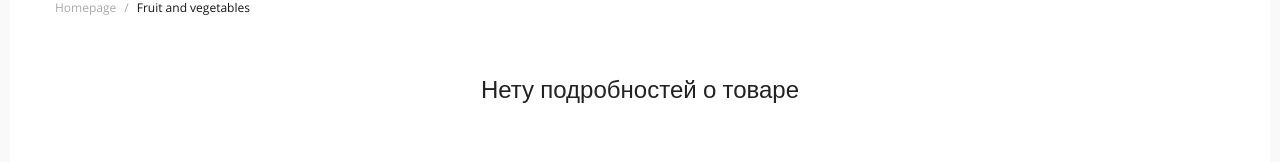
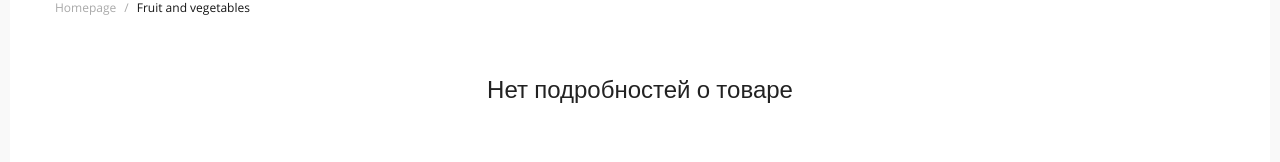
Before and after one commit to Floreniano/DigitalWand, a React (Create React App) app: page /card in a window 1280 px wide. Shown: the part 252-414 px from the top of the page. Built offline with nearby package versions, Linux system fonts and the light colour scheme.

Commit message:
editNotFound

```diff
--- a/src/pages/card/components/Card.js
+++ b/src/pages/card/components/Card.js
@@ -39,7 +39,7 @@ export default function Card({
   if (id !== parseInt(localStorage.catalogId, 16)) {
     return (
       <div className="card__inner not">
-        <h1 className="not-found">Нету подробностей о товаре</h1>
+        <h1 className="not-found">Нет подробностей о товаре</h1>
       </div>
     );
   }
```
